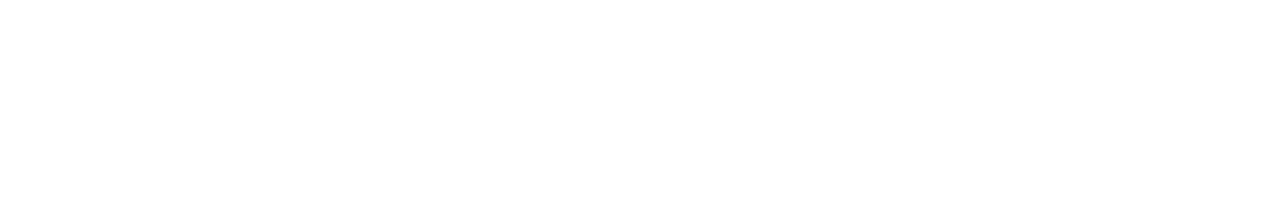
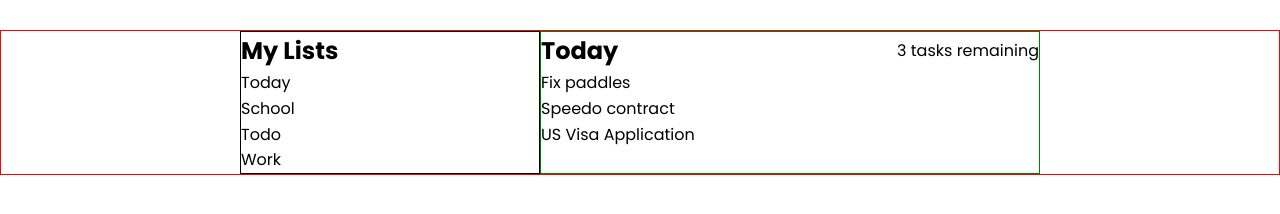
Before and after one commit to golfsap/todo-list, a website built with webpack: page src/template.html in a window 1280 px wide. Built offline with nearby package versions, Linux system fonts and the light colour scheme; a web font is replaced by a local one.

Commit message:
Skeleton html and css

```diff
--- a/src/index.js
+++ b/src/index.js
@@ -0,0 +1,35 @@
+import "./style.css";
+import Todo from "./todo";
+
+const listContainer = document.getElementById("list-container");
+
+const lists = [];
+
+function createList(name) {
+    let id;
+    // const name = name;
+    const tasks = [];
+
+    const getId = () => id;
+    return { id, name };
+}
+
+// function addTodo() {
+
+// }
+
+function addNewList(name) {
+    const newList = createList(name);
+    lists.push(newList);
+}
+
+function render() {
+    lists.forEach(list => {
+        const listElement = document.createElement("li");
+        listElement.textContent = list.name;
+        listContainer.appendChild(listElement);
+    })
+}
+
+addNewList("Work");
+render();
--- /dev/null
+++ b/src/style.css
@@ -0,0 +1,54 @@
+@import url('https://fonts.googleapis.com/css2?family=Playwrite+GB+S:ital,wght@0,100..400;1,100..400&family=Poppins:ital,wght@0,100;0,200;0,300;0,400;0,500;0,600;0,700;0,800;0,900;1,100;1,200;1,300;1,400;1,500;1,600;1,700;1,800;1,900&display=swap');
+
+
+:root {
+    /* --clr-primary: rgb(54, 112, 199);
+    --clr-light: #f4f4f4;
+    --clr-dark: #333; */
+    --font-family: "Poppins", sans-serif;
+    --body-bg: rgb(252,251,247);
+}
+
+* {
+    margin: 0;
+    padding: 0;
+    box-sizing: border-box;
+    font-family: inherit;
+}
+
+body {
+    /* background-color: var(--body-bg); */
+    font-family: var(--font-family);
+    line-height: 1.6;
+    font-weight: 400;
+    font-size: 16px;
+}
+
+.container {
+    border: 1px solid red;
+    display: grid;
+    margin: 0 auto;
+    /* height: 600px; */
+    justify-content: center;
+    grid-template-columns: minmax(100px, 300px) minmax(250px, 500px);
+    margin-top: 30px;
+}
+
+li {
+    list-style: none;
+    /* border: 1px solid black; */
+}
+
+.todo-header {
+    display: flex;
+    justify-content: space-between;
+    align-items: center;
+}
+
+.all-tasks {
+    border: 1px solid black;
+}
+
+.todo-list {
+    border: 1px solid green;
+}
--- a/src/template.html
+++ b/src/template.html
@@ -6,6 +6,28 @@
     <title>Todo List</title>
 </head>
 <body>
-
+    <div class="container">
+        <div class="all-tasks">
+            <h2 class="task-list-title">My Lists</h2>
+            <ul id="list-container">
+                <li>Today</li>
+                <li>School</li>
+                <li>Todo</li>
+            </ul>
+        </div>
+        <div class="todo-list">
+            <div class="todo-header">
+                <h2>Today</h2>
+                <p>3 tasks remaining</p>
+            </div>
+            <div class="todo-items">
+                <ul>
+                    <li>Fix paddles</li>
+                    <li>Speedo contract</li>
+                    <li>US Visa Application</li>
+                </ul>
+            </div>
+        </div>
+    </div>
 </body>
 </html>
--- /dev/null
+++ b/src/todo.js
@@ -0,0 +1,19 @@
+export default class Todo {
+    constructor(id, name) {
+        this.id = id;
+        this.name = name;
+        this.complete = false;
+    }
+
+    addDescription(description) {
+        this.description = description;
+    }
+
+    addDueDate(date) {
+        this.dueDate = date;
+    }
+
+    addPriority(level) {
+        this.priority = level;
+    }
+}
```
Also changed, not shown: src/lists.js (added, +12 -0 lines).
